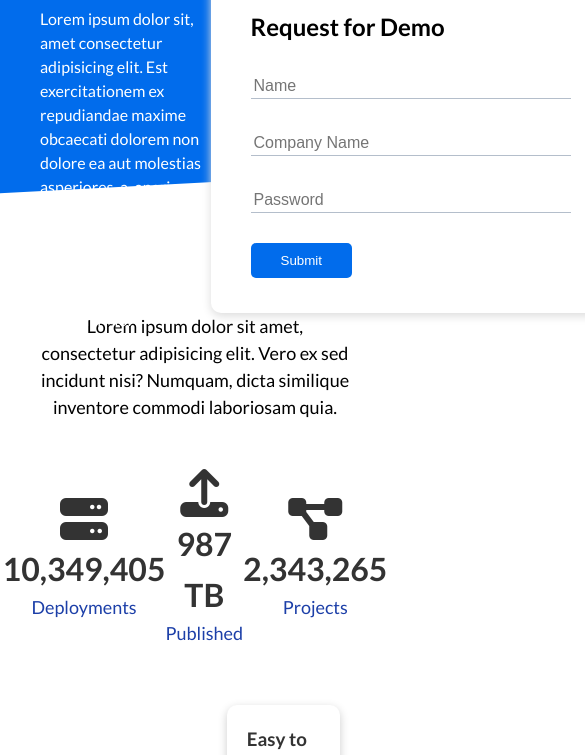
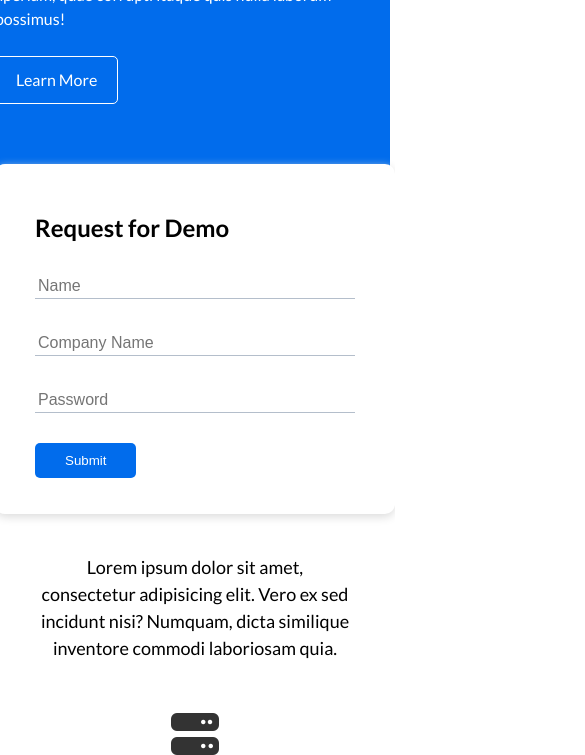
Before and after one commit to mehedi-hasan95/hosting-website, a plain HTML site: page index.html in a window 390 px wide. Shown: the part 257-1012 px from the top of the page, 585 px wide, since content can reach past the window. Drawn offline with Linux system fonts and the light colour scheme.

Commit message:
Homepage Responsive

```diff
--- a/style.css
+++ b/style.css
@@ -274,7 +274,7 @@ input.submit-btn {
    grid-template-rows: repeat(2, 1fr);
 }
 
-.cli .grid >*:first-child {
+.cli .grid>*:first-child {
    grid-column: 1 / span 2;
    grid-row: 1 / span 2;
 }
@@ -366,7 +366,7 @@ footer nav ul li a {
 }
 
 .footer-social-icon a:hover i {
-   color:var(--secondery-color);
+   color: var(--secondery-color);
 }
 
 .footer-social-icon a i {
@@ -374,3 +374,27 @@ footer nav ul li a {
    font-size: 2em;
    transition: 0.2s;
 }
+
+
+@media screen and (max-width: 768px) {
+
+   .grid,
+   .grid-3,
+   .cli .grid,
+   .cloud-stroge .grid {
+      grid-template-columns: 1fr;
+   }
+
+   .showcase .grid {
+      grid-template-columns: 1fr;
+   }
+
+   .showcase {
+      height: auto;
+   }
+
+   .cli .grid>*:first-child {
+      grid-column: 1;
+      grid-row: 1;
+   }
+}
```
